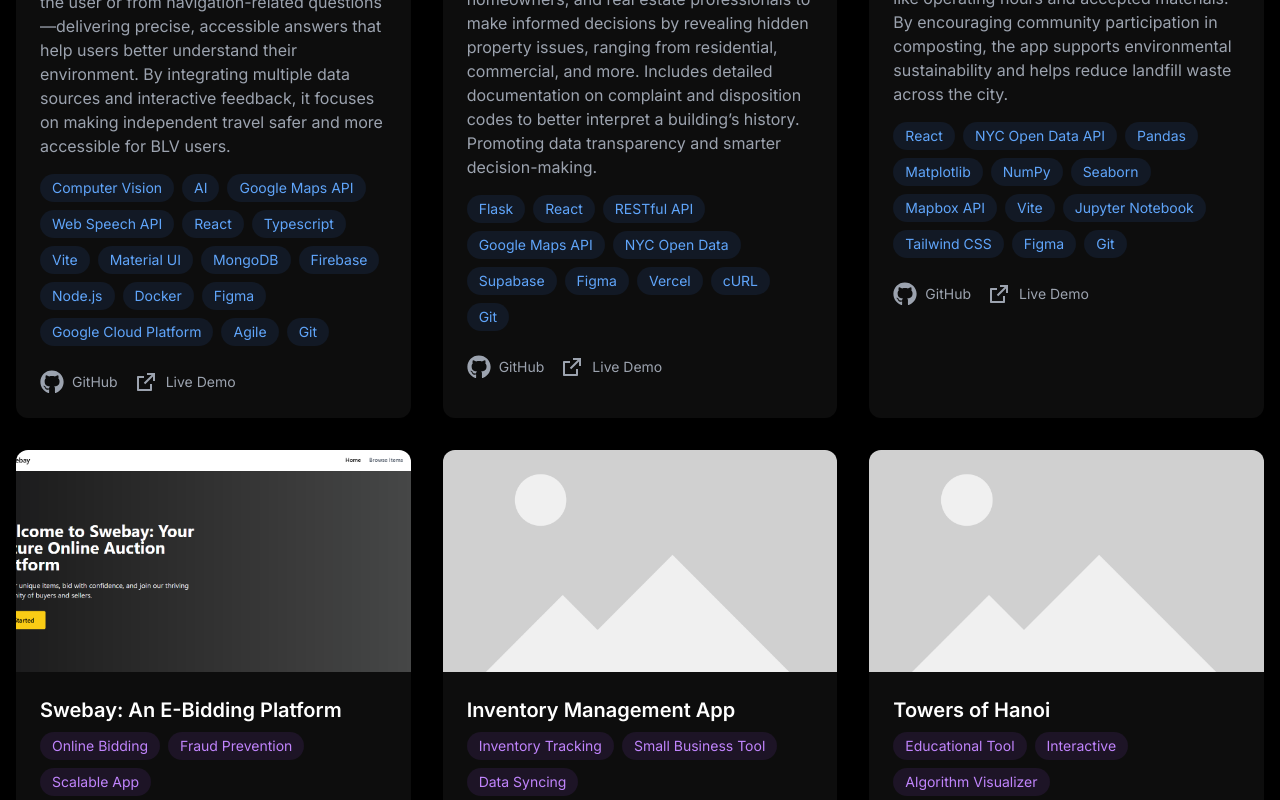
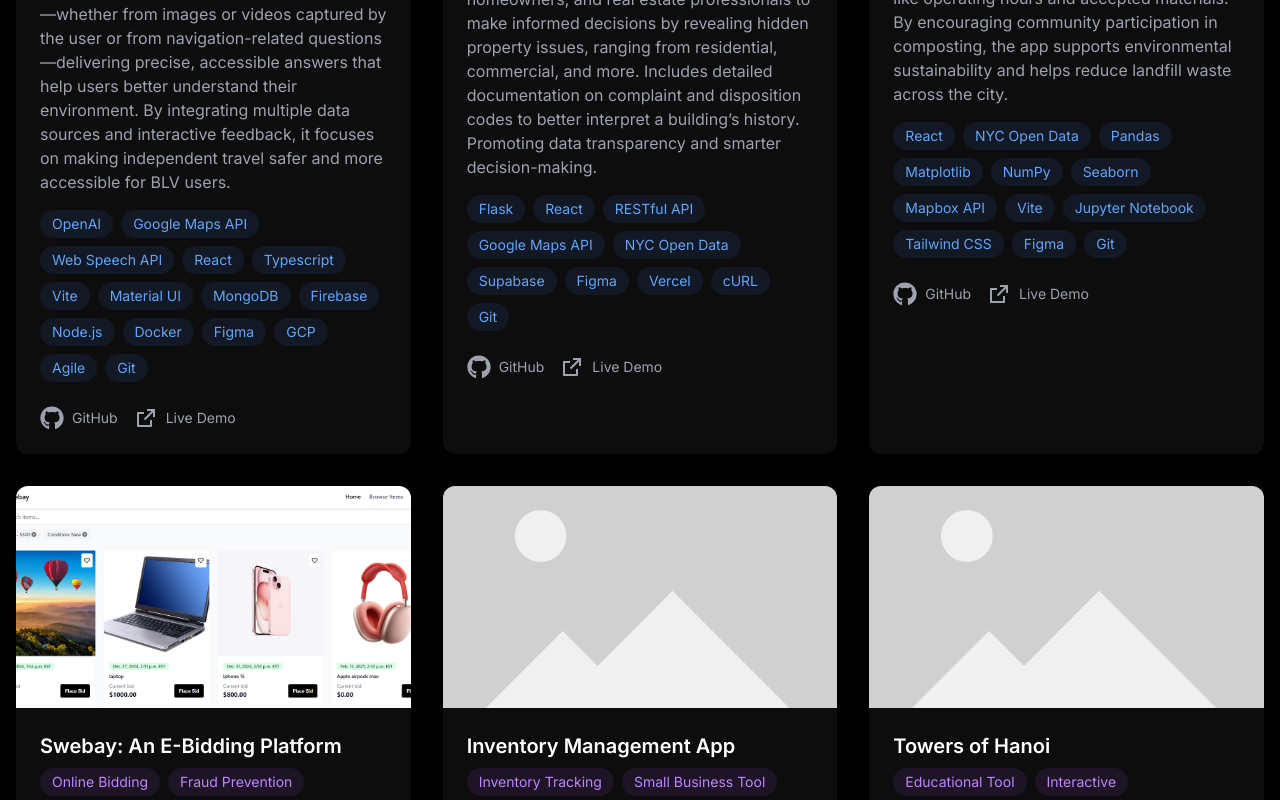
Before and after one commit to MChaudhry9/Portfolio, a Next.js app: page / in a window 1280 px wide. Shown: the part 3980-4780 px from the top of the page. Built offline with nearby package versions, Linux system fonts and the light colour scheme.

Commit message:
Updated resume 7-8-25, skills, project pic

```diff
--- a/src/components/Projects.tsx
+++ b/src/components/Projects.tsx
@@ -13,14 +13,14 @@
     mainConcepts: [
                     "Assistive Technology",
                     "Customer Discovery",
+                    "Computer Vision",
                     "Accessibility",
                     "AI",
                     "Multimodal",
                     "LLMs"
                   ],
     techStack: [
-      "Computer Vision",
-      "AI",
+      "OpenAI",
       "Google Maps API",
       "Web Speech API",
       "React",
@@ -32,7 +32,7 @@
       "Node.js",
       "Docker",
       "Figma",
-      "Google Cloud Platform",
+      "GCP",
       "Agile",
       "Git",
     ],
@@ -81,7 +81,7 @@
                   ],
     techStack: [
       "React",
-      "NYC Open Data API",
+      "NYC Open Data",
       "Pandas",
       "Matplotlib",
       "NumPy",
@@ -110,7 +110,7 @@
     techStack: ["Django", "Python", "HTML", "CSS", "Javascript", "Git"],
     description:
       "Collaborated in a team of 4 to create a secure online bidding platform where users can list items, place bids, and complete transactions. Built with multiple user roles (e.g., Registered Users, Super Users, VIPs) and includes features like bot-prevention, complaint handling, user ratings, and live bidding sessions. Designed to simulate real-world auction dynamics while maintaining data integrity and user accountability.",
-    imageUrl: "/images/swebay.png",
+    imageUrl: "/images/swebay2.png",
     githubUrl: "https://github.com/MChaudhry9/ecom-bidding-csc322",
   },
   {
--- a/src/components/Skills.tsx
+++ b/src/components/Skills.tsx
@@ -47,7 +47,7 @@
       { name: "Docker", icon: "/images/docker.png" },
       { name: "Vercel", icon: "/images/vercel.svg" },
       { name: "Postman", icon: "/images/postman.png" },
-      { name: "Visual Studio Code", icon: "/images/vs.png" },
+      { name: "VS Code", icon: "/images/vs.png" },
       { name: "PyCharm", icon: "/images/pycharm.png" },
       { name: "Google Maps API", icon: "/images/maps2.png" },
       { name: "Unix/Linux", icon: "/images/unix.png" },
```
Also changed, not shown: public/images/swebay2.png (added), 1 other file (tests, documents, lock files or other folders).
